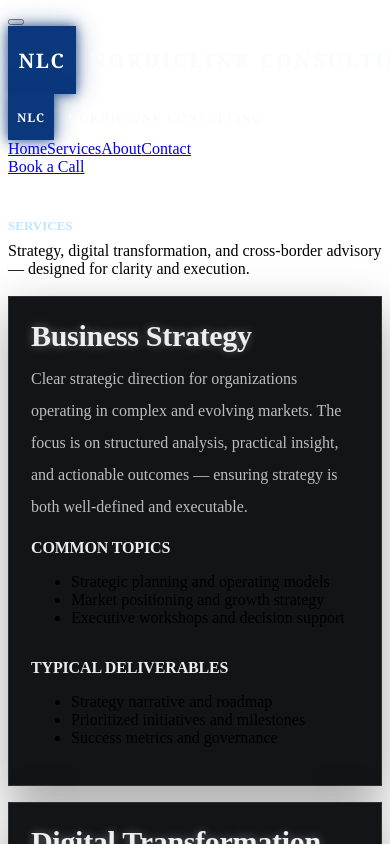
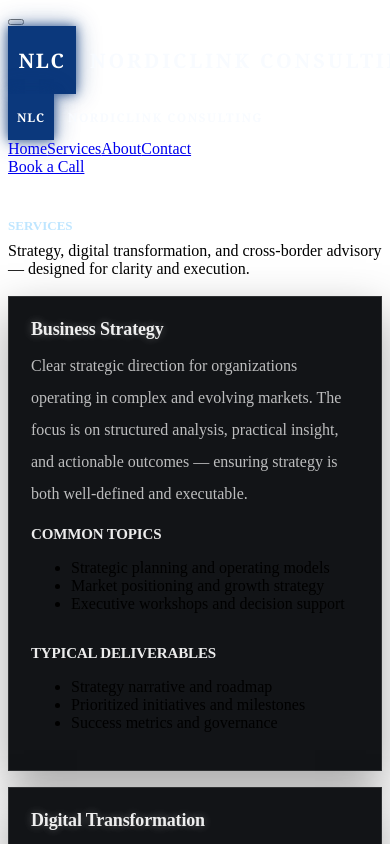
Before and after one commit to jeanalbertsen-svg/nordiclink-site, a React (Vite) app: page /services in a window 390 px wide. Shown: the top 844 px of the page. Built offline with nearby package versions, Linux system fonts and the light colour scheme; the HTML template or start-up script is replaced by a standard one.

Commit message:
Update website styles

```diff
--- a/src/pages/Services.css
+++ b/src/pages/Services.css
@@ -53,5 +53,24 @@
 }
 
 @media (max-width: 820px){
-  .twoCol{ grid-template-columns: 1fr; }
+  .twoCol{ grid-template-columns: 1fr;
+   }
+   .servicePanel h3{
+  margin: 0 0 10px;
+  font-size: 18px;
+  font-weight: 800;
+  color: rgba(255,255,255,0.92); /* ✅ neon white */
+  letter-spacing: -0.01em;}
+  .serviceText{
+    font-size: 15px;
+    line-height: 1.6;
+  }
+   .miniTitle{
+  font-size: 15px;
+  letter-spacing: -0.01em;
+  text-transform: uppercase;
+  margin-bottom: 6px;
+  font-weight: 800;
+  color: rgba(255,255,255,0.92); /* ✅ neon white */
 }
+}
--- a/src/styles/global.css
+++ b/src/styles/global.css
@@ -268,7 +268,7 @@ h6{ font-size: 16px; line-height: 1.35; }
 /* ✅ Burger hidden on desktop */
 .menuBtn{
   display: none;
-  width: 44px;
+  width: 46px;
   height: 44px;
   border-radius: 14px;
   border: none;
@@ -404,7 +404,7 @@ h6{ font-size: 16px; line-height: 1.35; }
 
   /* ✅ Bigger readable mobile base */
   body{
-    font-size: 18px;
+    font-size: 15px;
     line-height: 1.75;
   }
 
```
